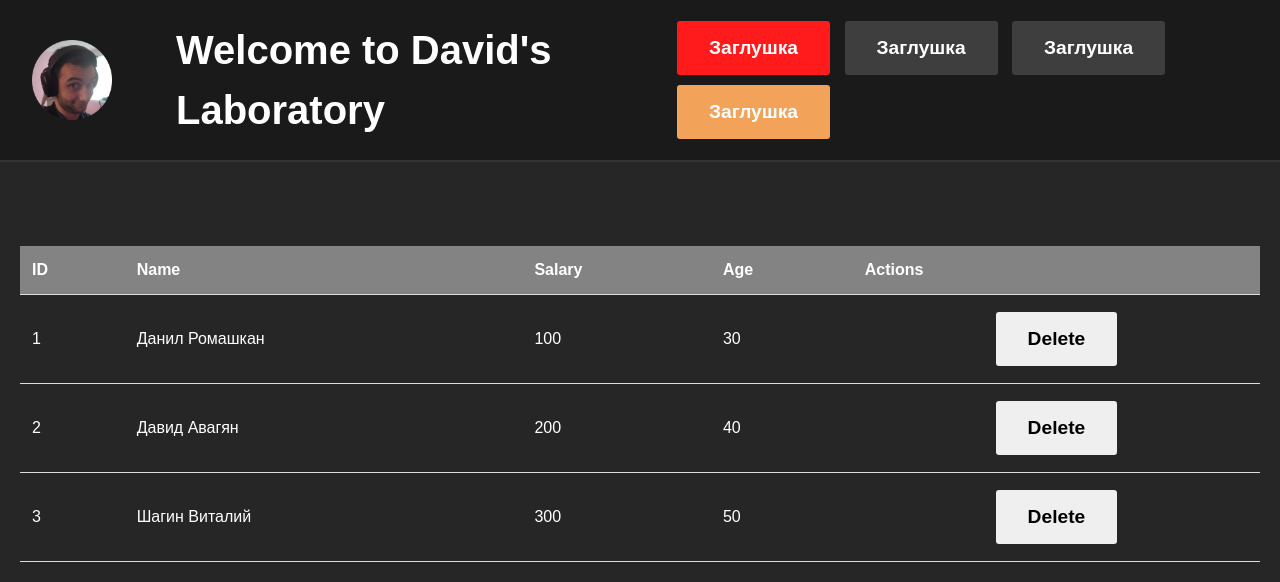
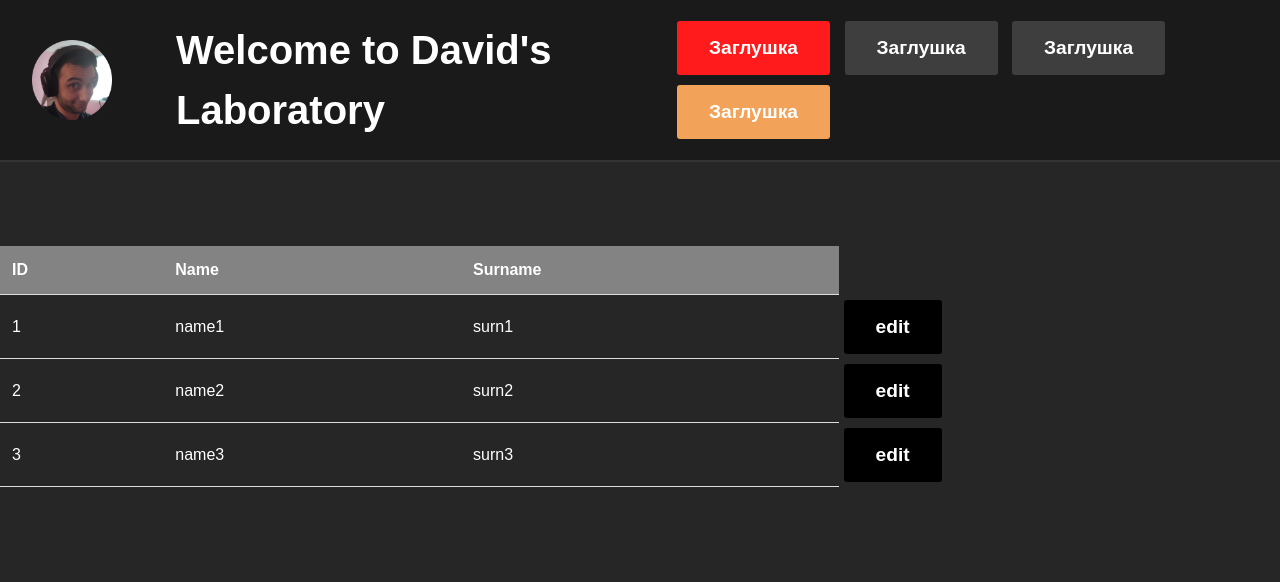
Before and after one commit to bronepoezd410/4AIP_VueExercises410, a Vue app in the folder MakoVueExercises/: page / in a window 1280 px wide. Shown: the top 582 px of the page. Built offline with nearby package versions, Linux system fonts and the light colour scheme.

Commit message:
056_Форма для редактирования массива объектов

```diff
--- a/MakoVueExercises/src/App.vue
+++ b/MakoVueExercises/src/App.vue
@@ -1,33 +1,32 @@
+<template>
 
-<template>
-    <div class="withMargin">
-        <div>
+<div>
     <table>
       <thead>
         <tr>
           <th>ID</th>
           <th>Name</th>
-          <th>Salary</th>
-          <th>Age</th>
-          <th>Actions</th>
+          <th>Surname</th>
         </tr>
       </thead>
       <tbody>
         <tr v-for="user in users" :key="user.id">
+        <template v-if="!user.isEdit">
           <td>{{ user.id }}</td>
           <td>{{ user.name }}</td>
-          <td>{{ user.salary }}</td>
-          <td>{{ user.age }}</td>
-          <td><button @click="removeUser(user.id)">Delete</button></td>
+          <td>{{ user.surn }}</td>
+          <button @click="edit(user)"> edit </button>
+        </template>
+        <template v-else>
+                <td>{{ user.id }}</td>
+				<td> <input v-model="user.name"> </td>
+				<td>  <input v-model="user.surn"> </td>
+                <td>  <button @click="save(user)">save</button></td>
+			</template>
         </tr>
       </tbody>
     </table>
   </div>
-
-
-
-    </div>
-
 
 
 </template>
@@ -41,34 +40,33 @@
 		users: [
 			{
 				id: 1,
-				name: 'Данил Ромашкан',
-				salary: 100,
-				age: 30,
-                isEdit: false,
+				name: 'name1',
+				surn: 'surn1',
+				isEdit: false,
 			},
 			{
 				id: 2,
-				name: 'Давид Авагян',
-				salary: 200,
-				age: 40,
-                isEdit: false,
+				name: 'name2',
+				surn: 'surn2',
+				isEdit: false,
 			},
 			{
 				id: 3,
-				name: 'Шагин Виталий',
-				salary: 300,
-				age: 50,
-                isEdit: false,
+				name: 'name3',
+				surn: 'surn3',
+				isEdit: false,
 			},
-		],
+		]
 	}
 },
     methods:
     {
-    removeUser(id) {
-    const index = this.users.findIndex(user => user.id === id)
-    this.users.splice(index, 1)
-    },
+        edit(user) {
+		user.isEdit = true;
+	},
+	    save(user) {
+		user.isEdit = false;
+	},
     }
 
 }
--- a/MakoVueExercises/src/styles/baton_styles.css
+++ b/MakoVueExercises/src/styles/baton_styles.css
@@ -8,6 +8,8 @@
     font-weight: bold;
     transition: background-color 0.3s ease;
     margin: 5px;
+    background-color:black;
+    color: white;
   }
 
   button.primary {
```
